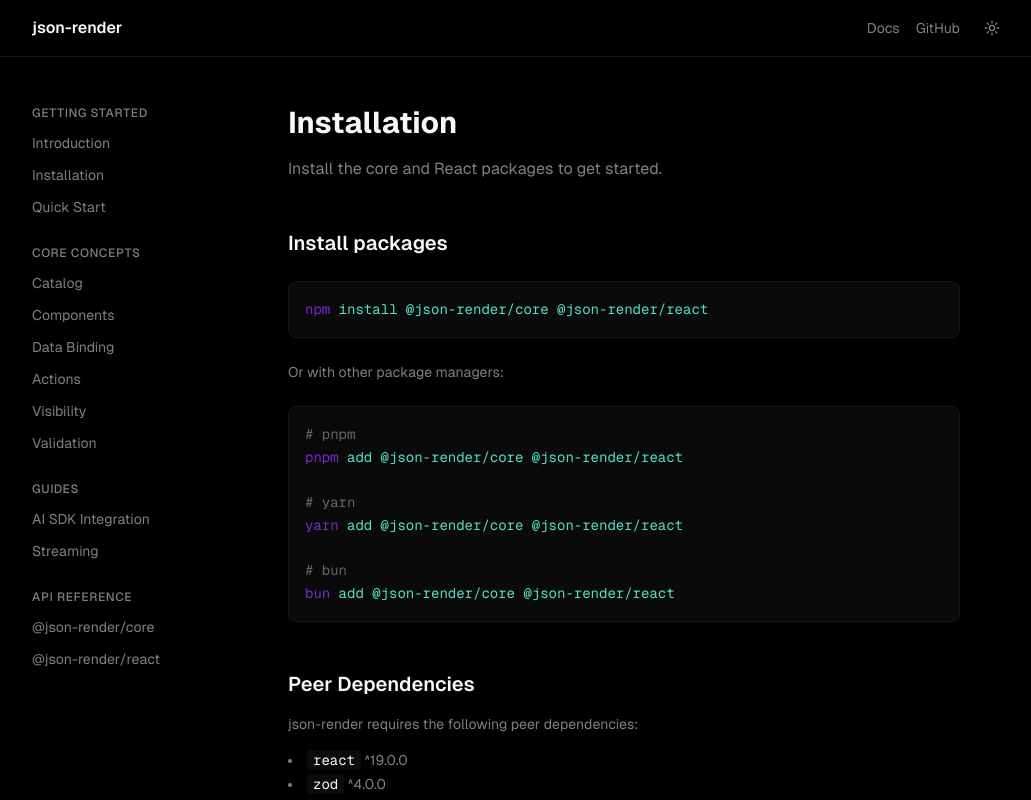
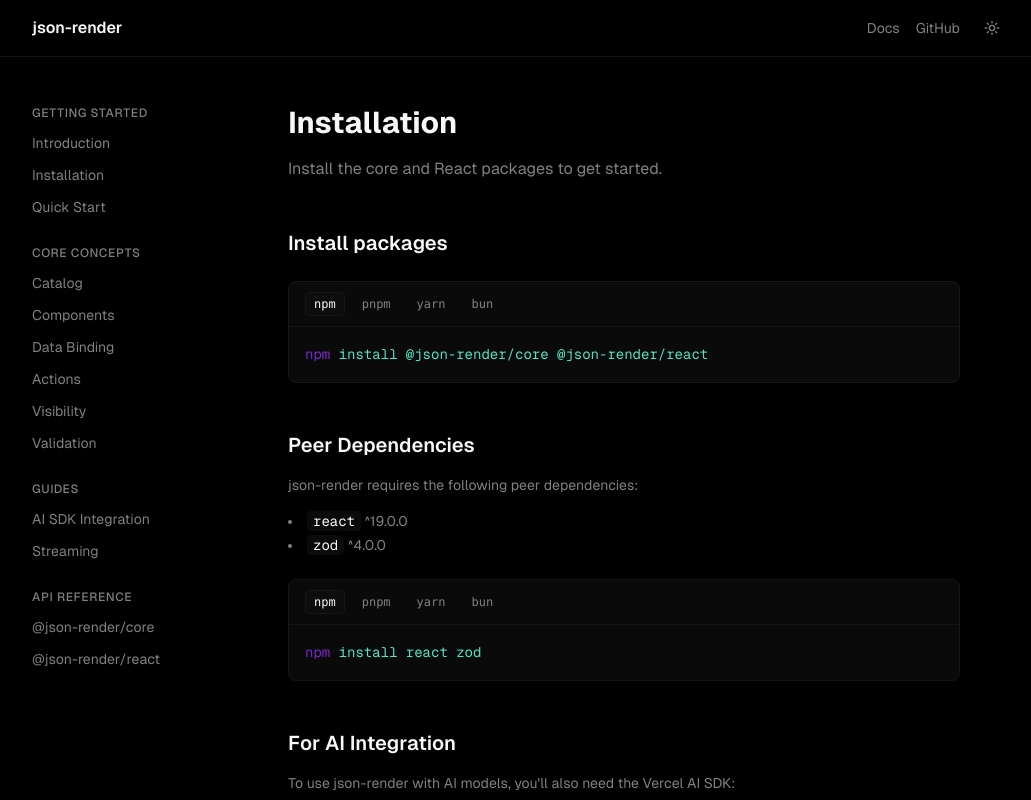
Before and after one commit to anthonytran550-ui/Shadcn-render, a Next.js app in the folder apps/web/: page /docs/installation in a window 1280 px wide. Shown: the top 800 px of the page, without its empty margins (120-1151 px from the left). Built offline with nearby package versions, Linux system fonts and the light colour scheme.

Commit message:
more doc improvements

```diff
--- a/apps/web/app/docs/installation/page.tsx
+++ b/apps/web/app/docs/installation/page.tsx
@@ -1,6 +1,4 @@
-import Link from "next/link";
-import { Button } from "@/components/ui/button";
-import { Code } from "@/components/code";
+import { PackageInstall } from "@/components/package-install";
 
 export const metadata = {
   title: "Installation | json-render",
@@ -15,19 +13,7 @@
       </p>
 
       <h2 className="text-xl font-semibold mt-12 mb-4">Install packages</h2>
-      <Code lang="bash">npm install @json-render/core @json-render/react</Code>
-
-      <p className="text-sm text-muted-foreground mb-4">
-        Or with other package managers:
-      </p>
-      <Code lang="bash">{`# pnpm
-pnpm add @json-render/core @json-render/react
-
-# yarn
-yarn add @json-render/core @json-render/react
-
-# bun
-bun add @json-render/core @json-render/react`}</Code>
+      <PackageInstall packages="@json-render/core @json-render/react" />
 
       <h2 className="text-xl font-semibold mt-12 mb-4">Peer Dependencies</h2>
       <p className="text-sm text-muted-foreground mb-4">
@@ -41,20 +27,14 @@
           <code className="text-foreground">zod</code> ^4.0.0
         </li>
       </ul>
-      <Code lang="bash">npm install react zod</Code>
+      <PackageInstall packages="react zod" />
 
       <h2 className="text-xl font-semibold mt-12 mb-4">For AI Integration</h2>
       <p className="text-sm text-muted-foreground mb-4">
         To use json-render with AI models, you&apos;ll also need the Vercel AI
         SDK:
       </p>
-      <Code lang="bash">npm install ai</Code>
-
-      <div className="flex gap-3 mt-12">
-        <Button size="sm" asChild>
-          <Link href="/docs/quick-start">Quick Start</Link>
-        </Button>
-      </div>
+      <PackageInstall packages="ai" />
     </article>
   );
 }
--- a/apps/web/app/docs/quick-start/page.tsx
+++ b/apps/web/app/docs/quick-start/page.tsx
@@ -1,5 +1,4 @@
 import Link from "next/link";
-import { Button } from "@/components/ui/button";
 import { Code } from "@/components/code";
 
 export const metadata = {
@@ -201,12 +200,6 @@
           </Link>
         </li>
       </ul>
-
-      <div className="flex gap-3 mt-12">
-        <Button size="sm" asChild>
-          <Link href="/docs/catalog">Learn about Catalogs</Link>
-        </Button>
-      </div>
     </article>
   );
 }
--- /dev/null
+++ b/apps/web/components/code-tabs.tsx
@@ -0,0 +1,56 @@
+"use client";
+
+import { Tabs, TabsList, TabsTrigger, TabsContent } from "@/components/ui/tabs";
+import { CopyButton } from "./copy-button";
+
+interface CodeTabsProps {
+  tabs: {
+    label: string;
+    value: string;
+    code: string;
+    html: string;
+  }[];
+  defaultValue?: string;
+}
+
+export function CodeTabs({ tabs, defaultValue }: CodeTabsProps) {
+  const defaultTab = defaultValue ?? tabs[0]?.value;
+
+  return (
+    <div className="my-6 rounded-lg border border-border bg-neutral-100 dark:bg-[#0a0a0a] text-sm font-mono overflow-hidden">
+      <Tabs defaultValue={defaultTab} className="gap-0">
+        <div className="flex items-center justify-between border-b border-border px-4 py-2">
+          <TabsList className="h-7 bg-transparent p-0 gap-2">
+            {tabs.map((tab) => (
+              <TabsTrigger
+                key={tab.value}
+                value={tab.value}
+                className="h-6 px-2 text-xs data-[state=active]:bg-secondary data-[state=active]:shadow-none rounded"
+              >
+                {tab.label}
+              </TabsTrigger>
+            ))}
+          </TabsList>
+        </div>
+        {tabs.map((tab) => (
+          <TabsContent
+            key={tab.value}
+            value={tab.value}
+            className="relative group mt-0"
+          >
+            <div className="absolute top-3 right-3 z-10">
+              <CopyButton
+                text={tab.code}
+                className="opacity-0 group-hover:opacity-100 text-neutral-500 dark:text-neutral-400 bg-neutral-100 dark:bg-[#0a0a0a]"
+              />
+            </div>
+            <div
+              className="overflow-x-auto [&_pre]:bg-transparent! [&_pre]:m-0! [&_pre]:p-4! [&_code]:bg-transparent! [&_.shiki]:bg-transparent!"
+              dangerouslySetInnerHTML={{ __html: tab.html }}
+            />
+          </TabsContent>
+        ))}
+      </Tabs>
+    </div>
+  );
+}
--- a/apps/web/components/docs-mobile-nav.tsx
+++ b/apps/web/components/docs-mobile-nav.tsx
@@ -61,7 +61,7 @@
 
   return (
     <Sheet open={open} onOpenChange={setOpen}>
-      <SheetTrigger className="lg:hidden sticky top-[calc(3.5rem+1px)] z-40 w-full px-6 py-3 bg-background/80 backdrop-blur-sm border-b border-border flex items-center justify-between">
+      <SheetTrigger className="lg:hidden sticky top-[calc(3.5rem+1px)] z-40 w-full px-6 py-3 bg-background/80 backdrop-blur-sm border-b border-border flex items-center justify-between focus:outline-none">
         <div className="text-sm font-medium">{currentPage?.title}</div>
         <div className="w-8 h-8 flex items-center justify-center">
           <List className="h-4 w-4 text-muted-foreground" />
--- /dev/null
+++ b/apps/web/components/package-install.tsx
@@ -0,0 +1,171 @@
+import { codeToHtml } from "shiki";
+import { CodeTabs } from "./code-tabs";
+
+const vercelDarkTheme = {
+  name: "vercel-dark",
+  type: "dark" as const,
+  colors: {
+    "editor.background": "transparent",
+    "editor.foreground": "#EDEDED",
+  },
+  settings: [
+    {
+      scope: ["comment", "punctuation.definition.comment"],
+      settings: { foreground: "#666666" },
+    },
+    {
+      scope: ["string", "string.quoted", "string.template"],
+      settings: { foreground: "#50E3C2" },
+    },
+    {
+      scope: [
+        "constant.numeric",
+        "constant.language.boolean",
+        "constant.language.null",
+      ],
+      settings: { foreground: "#50E3C2" },
+    },
+    {
+      scope: ["keyword", "storage.type", "storage.modifier"],
+      settings: { foreground: "#FF0080" },
+    },
+    {
+      scope: ["keyword.operator", "keyword.control"],
+      settings: { foreground: "#FF0080" },
+    },
+    {
+      scope: ["entity.name.function", "support.function", "meta.function-call"],
+      settings: { foreground: "#7928CA" },
+    },
+    {
+      scope: ["variable", "variable.other", "variable.parameter"],
+      settings: { foreground: "#EDEDED" },
+    },
+    {
+      scope: ["entity.name.tag", "support.class.component", "entity.name.type"],
+      settings: { foreground: "#FF0080" },
+    },
+    {
+      scope: ["punctuation", "meta.brace", "meta.bracket"],
+      settings: { foreground: "#888888" },
+    },
+    {
+      scope: [
+        "support.type.property-name",
+        "entity.name.tag.json",
+        "meta.object-literal.key",
+      ],
+      settings: { foreground: "#EDEDED" },
+    },
+    {
+      scope: ["entity.other.attribute-name"],
+      settings: { foreground: "#50E3C2" },
+    },
+    {
+      scope: ["support.type.primitive", "entity.name.type.primitive"],
+      settings: { foreground: "#50E3C2" },
+    },
+  ],
+};
+
+const vercelLightTheme = {
+  name: "vercel-light",
+  type: "light" as const,
+  colors: {
+    "editor.background": "transparent",
+    "editor.foreground": "#171717",
+  },
+  settings: [
+    {
+      scope: ["comment", "punctuation.definition.comment"],
+      settings: { foreground: "#6b7280" },
+    },
+    {
+      scope: ["string", "string.quoted", "string.template"],
+      settings: { foreground: "#067a6e" },
+    },
+    {
+      scope: [
+        "constant.numeric",
+        "constant.language.boolean",
+        "constant.language.null",
+      ],
+      settings: { foreground: "#067a6e" },
+    },
+    {
+      scope: ["keyword", "storage.type", "storage.modifier"],
+      settings: { foreground: "#d6409f" },
+    },
+    {
+      scope: ["keyword.operator", "keyword.control"],
+      settings: { foreground: "#d6409f" },
+    },
+    {
+      scope: ["entity.name.function", "support.function", "meta.function-call"],
+      settings: { foreground: "#6e56cf" },
+    },
+    {
+      scope: ["variable", "variable.other", "variable.parameter"],
+      settings: { foreground: "#171717" },
+    },
+    {
+      scope: ["entity.name.tag", "support.class.component", "entity.name.type"],
+      settings: { foreground: "#d6409f" },
+    },
+    {
+      scope: ["punctuation", "meta.brace", "meta.bracket"],
+      settings: { foreground: "#6b7280" },
+    },
+    {
+      scope: [
+        "support.type.property-name",
+        "entity.name.tag.json",
+        "meta.object-literal.key",
+      ],
+      settings: { foreground: "#171717" },
+    },
+    {
+      scope: ["entity.other.attribute-name"],
+      settings: { foreground: "#067a6e" },
+    },
+    {
+      scope: ["support.type.primitive", "entity.name.type.primitive"],
+      settings: { foreground: "#067a6e" },
+    },
+  ],
+};
+
+interface PackageInstallProps {
+  packages: string;
+}
+
+const packageManagers = [
+  { label: "npm", value: "npm", command: "npm install" },
+  { label: "pnpm", value: "pnpm", command: "pnpm add" },
+  { label: "yarn", value: "yarn", command: "yarn add" },
+  { label: "bun", value: "bun", command: "bun add" },
+];
+
+export async function PackageInstall({ packages }: PackageInstallProps) {
+  const tabs = await Promise.all(
+    packageManagers.map(async (pm) => {
+      const code = `${pm.command} ${packages}`;
+      const html = await codeToHtml(code, {
+        lang: "bash",
+        themes: {
+          light: vercelLightTheme,
+          dark: vercelDarkTheme,
+        },
+        defaultColor: false,
+      });
+      return {
+        label: pm.label,
+        value: pm.value,
+        code,
+        html,
+      };
+    }),
+  );
+
+  return <CodeTabs tabs={tabs} />;
+}
--- a/apps/web/components/ui/sheet.tsx
+++ b/apps/web/components/ui/sheet.tsx
@@ -36,7 +36,7 @@
     <SheetPrimitive.Content
       ref={ref}
       className={cn(
-        "fixed z-50 gap-4 bg-background p-6 shadow-lg transition ease-in-out data-[state=closed]:duration-300 data-[state=open]:duration-500 data-[state=open]:animate-in data-[state=closed]:animate-out",
+        "fixed z-50 gap-4 bg-background p-6 shadow-lg transition ease-in-out data-[state=closed]:duration-300 data-[state=open]:duration-500 data-[state=open]:animate-in data-[state=closed]:animate-out focus:outline-none",
         "inset-y-0 left-0 h-full w-3/4 max-w-xs border-r data-[state=closed]:slide-out-to-left data-[state=open]:slide-in-from-left",
         className,
       )}
```
